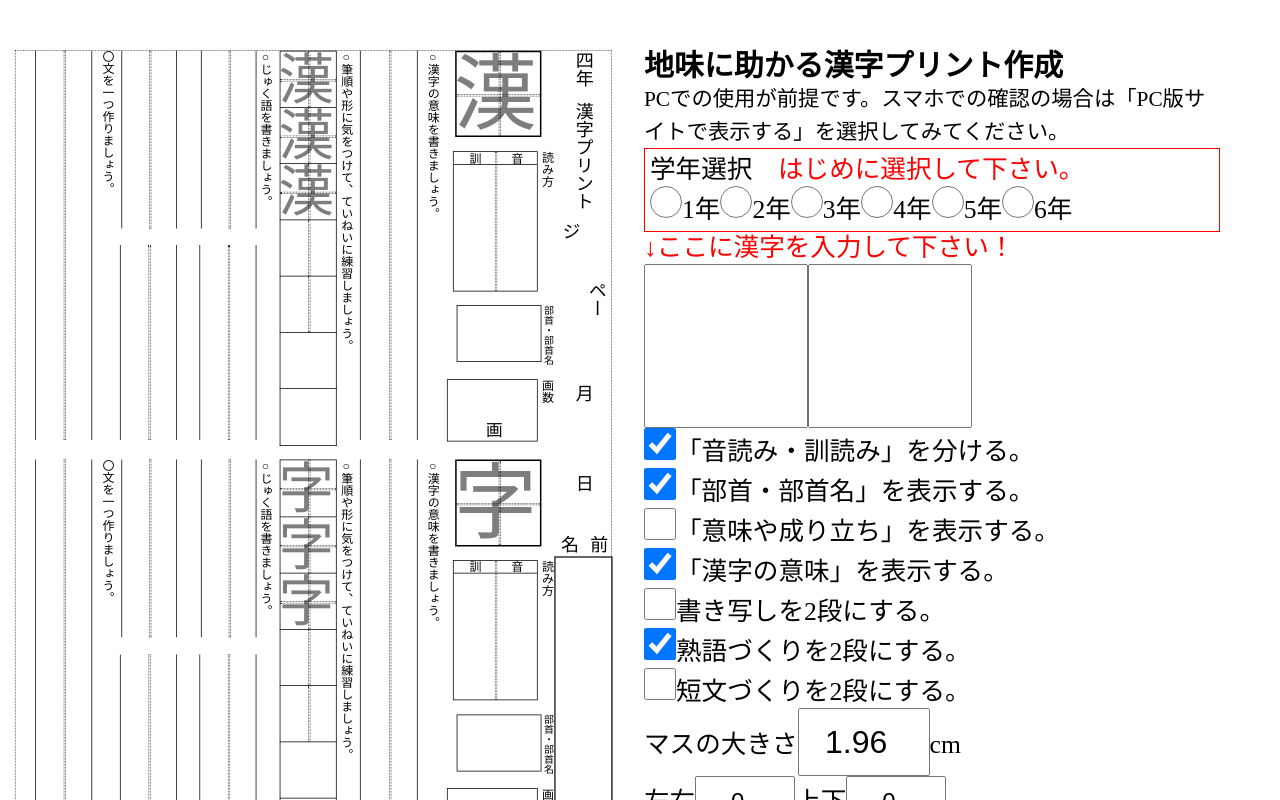
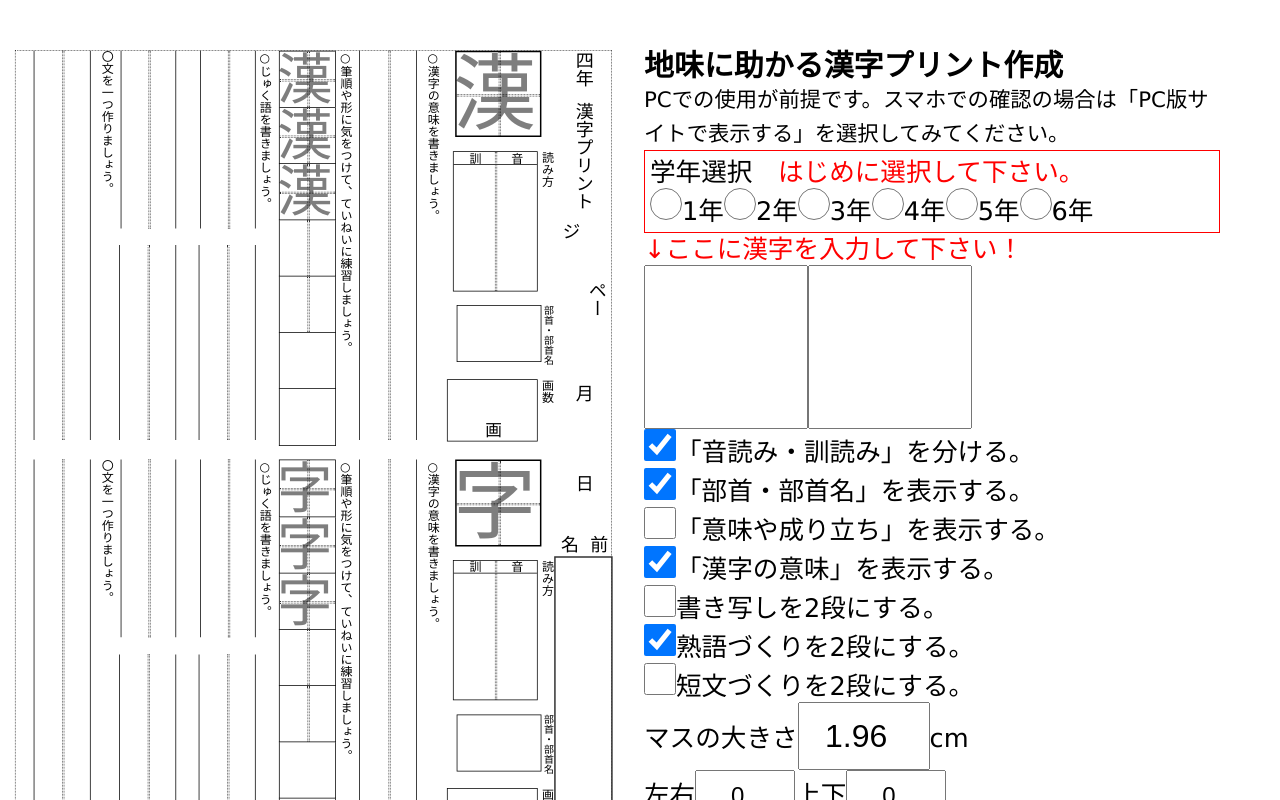
Before and after one commit to jimitas/kanpuri, a Next.js app: page / in a window 1280 px wide. Shown: the top 800 px of the page. Built offline with nearby package versions, Linux system fonts and the light colour scheme; no server answers.

Commit message:
font family

```diff
--- a/src/styles/globals.css
+++ b/src/styles/globals.css
@@ -6,7 +6,7 @@
 
 html,
 body {
-  font-family: UD デジタル 教科書体 NK-R;
+  font-family:  "UD デジタル 教科書体 NK-R","ヒラギノ角ゴ ProN W3", HiraKakuProN-W3, 游ゴシック, "Yu Gothic", メイリオ, Meiryo, Verdana, Helvetica, Arial, sans-serif;
   padding: 20px;
 }
 
```
